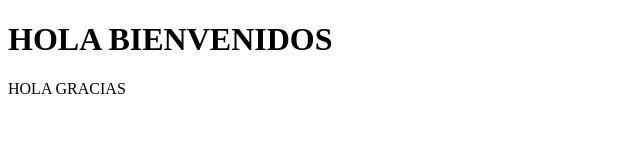
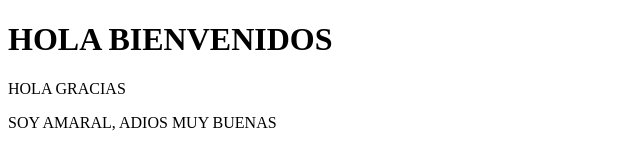
Before and after one commit to alvarocarrizociudad/Git-colaborativo, a plain HTML site: page index.html in a window 1280 px wide. Shown: the whole page, without its empty margins (0-640 px from the left). Drawn offline with Linux system fonts and the light colour scheme.

Commit message:
Update index.html

```diff
--- a/index.html
+++ b/index.html
@@ -8,6 +8,8 @@
 <body>
     <h1>HOLA BIENVENIDOS</h1>
     <P>HOLA GRACIAS</P>
+
+    <P>SOY AMARAL, ADIOS MUY BUENAS</P>
 </body>
 
 </html>
```
